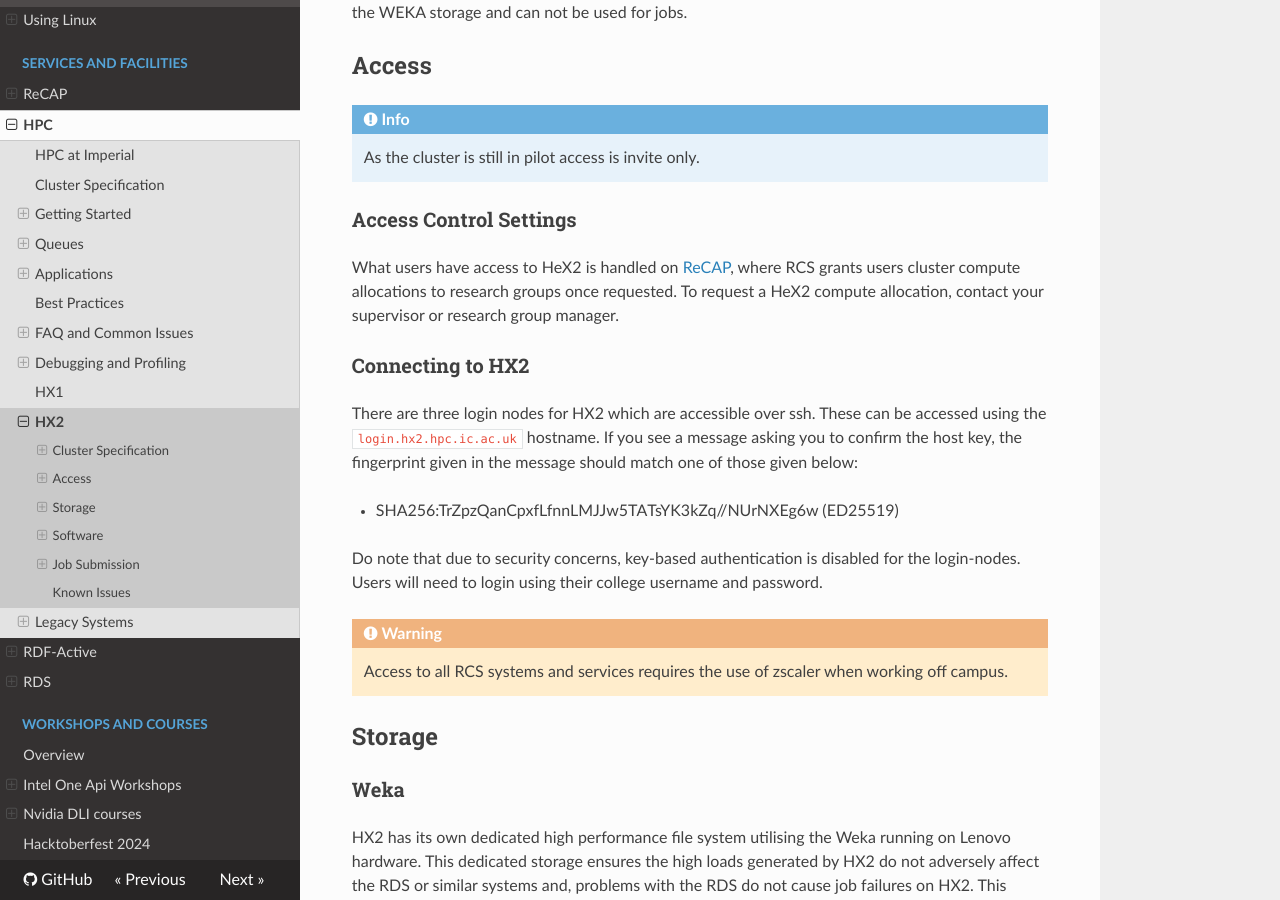
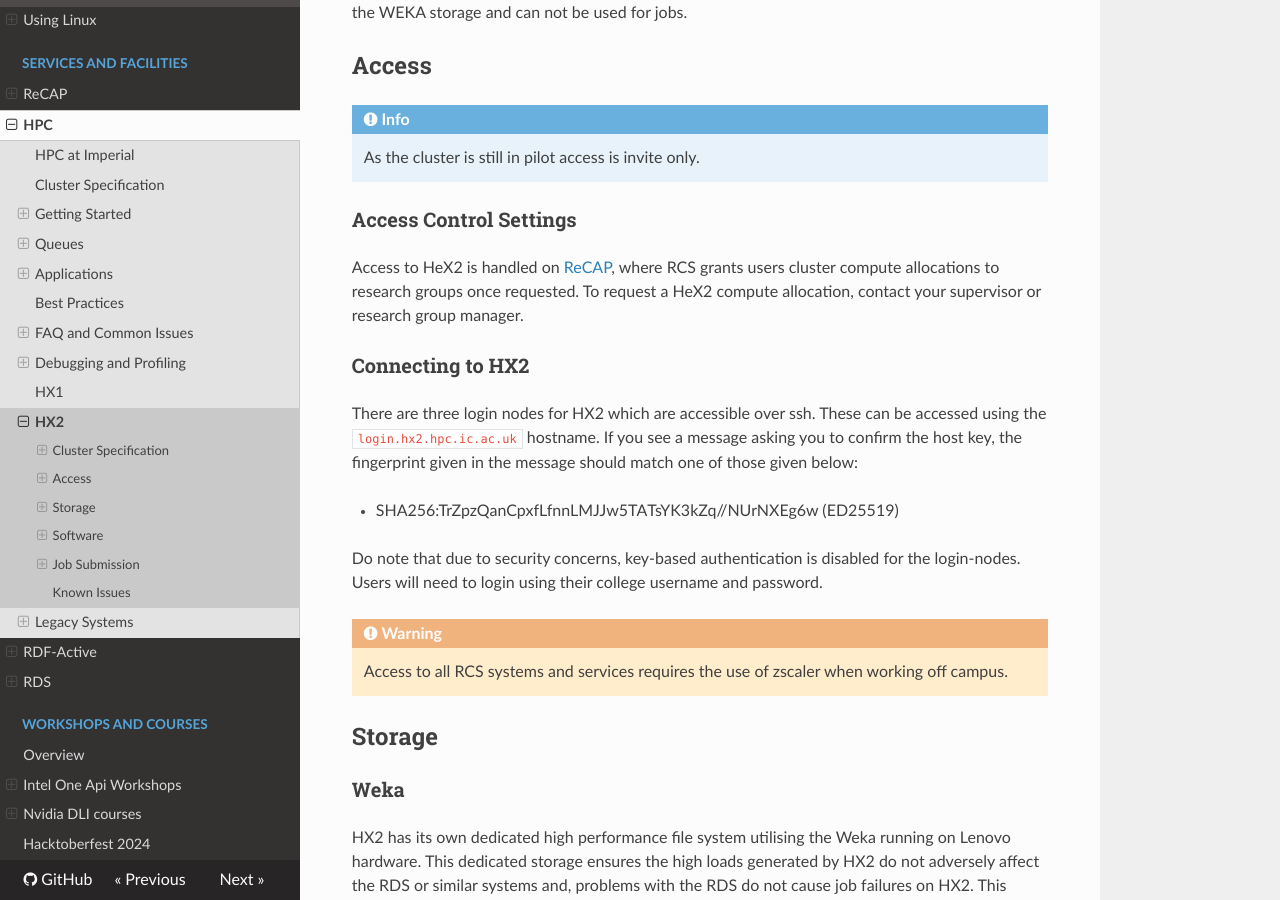
Before and after one commit to ImperialCollegeLondon/icl-rcs-user-guide, an MkDocs documentation site: the page built from docs/hpc/pilot/hx2.md, in a window 1280 px wide and 900 px high, scrolled down 579 px. Built offline with MkDocs 1.6.1, drawn with Linux system fonts in a browser that asks for light colours; nearby versions of some CDN libraries.

Commit message:
fix(hx2): phrasing from PR feedback

```diff
--- a/docs/hpc/pilot/hx2.md
+++ b/docs/hpc/pilot/hx2.md
@@ -28,7 +28,7 @@ Please note that CPUs 1,2 on CPU nodes and CPUs 1,2,62,63 on GPU nodes are assig
 
 ### Access Control Settings
 
-What users have access to HeX2 is handled on [ReCAP](../../recap/index.md), where RCS grants users cluster compute allocations to research groups once requested. To request a HeX2 compute allocation, contact your supervisor or research group manager.
+Access to HeX2 is handled on [ReCAP](../../recap/index.md), where RCS grants users cluster compute allocations to research groups once requested. To request a HeX2 compute allocation, contact your supervisor or research group manager.
 
 ### Connecting to HX2
 
```
